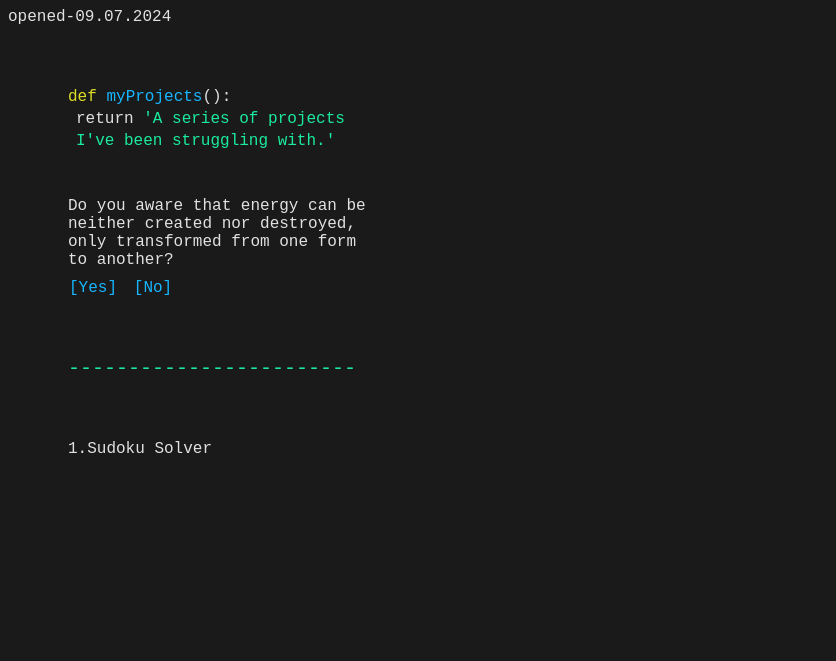
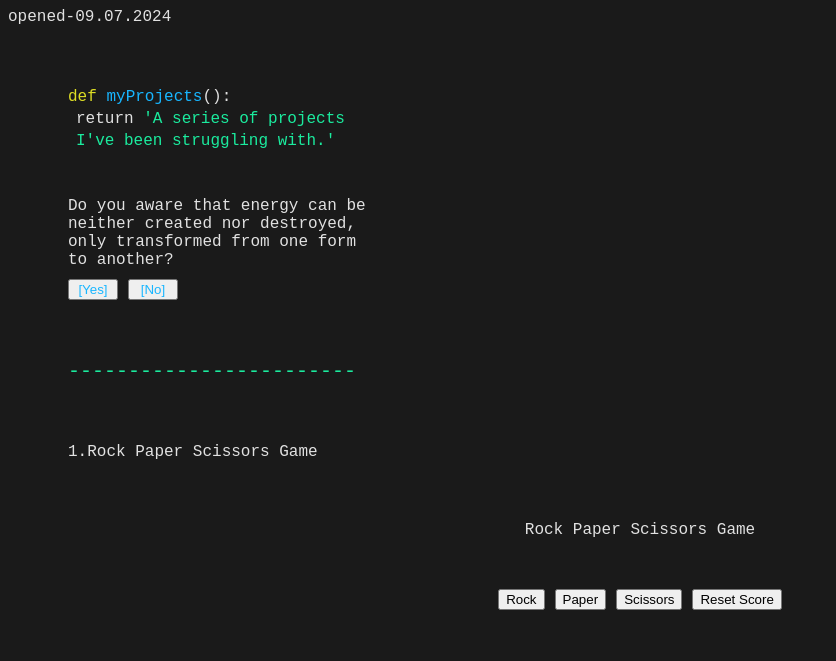
Before and after one commit to melihdr/melihdurmus, a plain HTML site: page index.html in a window 1280 px wide. Shown: the whole page, without its empty margins (0-836 px from the left). Drawn offline with Linux system fonts and the light colour scheme; a web font is replaced by a local one.

Commit message:
Update index.html

```diff
--- a/index.html
+++ b/index.html
@@ -14,28 +14,65 @@
 
     <div class="opened-part">opened-09.07.2024</div>
 
+
+    <div class="columns">
+
+      <div>
+
         <div class="function-text">
           <div>
-        <div class="def-part">def</div>
-        <div class="name-part">myProjects</div>():
+            <span class="def-part">def</span>
+            <span class="name-part">myProjects</span>():
           </div>
           <div class="all-return-part">
-        <div class="return-part">return</div>
-        <div class="return-text-part">'A series of projects I've been struggling with.'</div>
+            <span class="return-part">return</span>
+            <span class="return-text-part">'A series of projects I've been struggling with.'</span>
           </div>
         </div>
 
         <div>
           <div class="question-part">Do you aware that energy can be neither created nor destroyed, only transformed from one form to another?</div>
           <div class="answer-part">
-        <div class="yes-part">[Yes]</div>
-        <div class="no-part">[No]</div>
+            <button onclick="
+
+              clickedTheYesAnswer();
+
+            " class="js-yes-part yes-part">[Yes]</button>
+            <button onclick="
+
+            clickedTheNoAnswer();
+
+            " class="js-no-part no-part">[No]</button>
           </div>
         </div>
 
 
         <div class="line-sign">------------------------</div>
 
-    <div class="first-element">1.Sudoku Solver</div>
+        <div class="first-element">1.Rock Paper Scissors Game</div>
+
+      </div>
+
+      <div class="display-project-page">
+        <div>
+          <div style="display: flex; flex-direction: row; justify-content: center; align-items: center; margin-top: 60px;  margin-bottom: 50px;">Rock Paper Scissors Game</div>
+          <div style="display: flex; flex-direction: row; justify-content: center; align-items: center;">
+            <button onclick="playGame('rock');" style="margin-right: 10px;">Rock</button>
+            <button onclick="playGame('paper');" style="margin-right: 10px;">Paper</button>
+            <button onclick="playGame('scissors');" style="margin-right: 10px">Scissors</button>
+            <button onclick="resetScore();">Reset Score</button>
+          </div>
+          <div>
+            <p style="display: flex; flex-direction: row; justify-content: center; align-items: center;" class="js-moves"></p>
+            <p style="display: flex; flex-direction: row; justify-content: center; align-items: center;" class="js-result"></p>
+            <p style="display: flex; flex-direction: row; justify-content: center; align-items: center;" class="js-score"></p>
+          </div>
+        </div>
+      </div>
+    </div>
+
+
+    <script src="script.js"></script>
+    <script src="rock-paper-scissors.js"></script>
   </body>
 </html>
```
Lines whose indentation alone changed are shown as unchanged.
